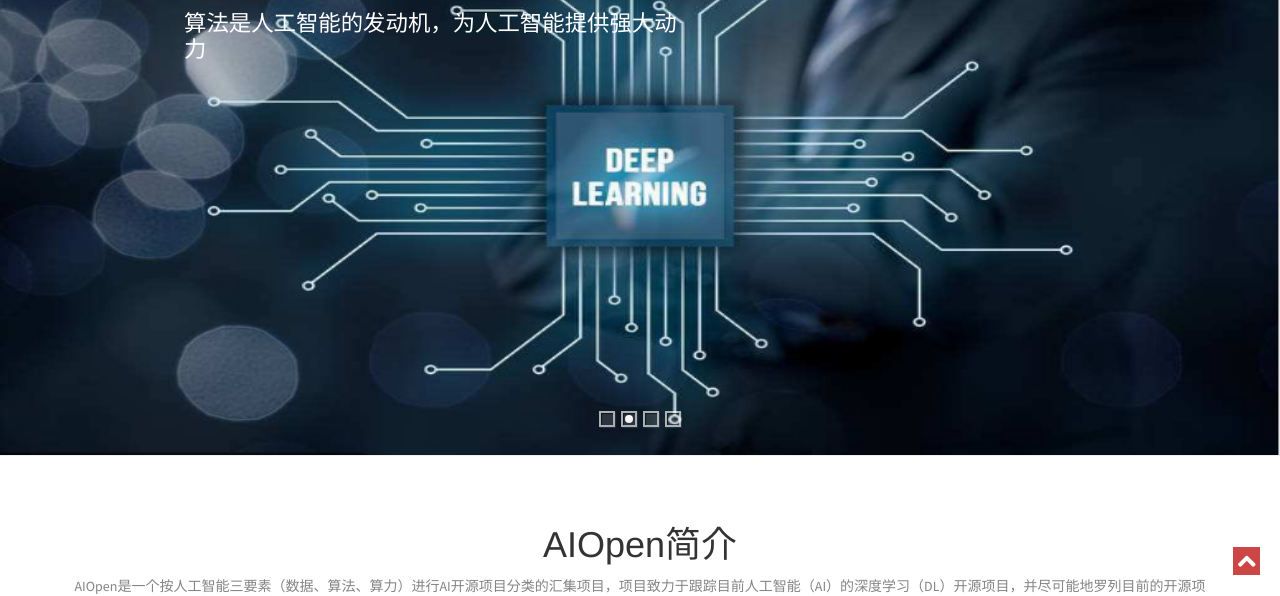
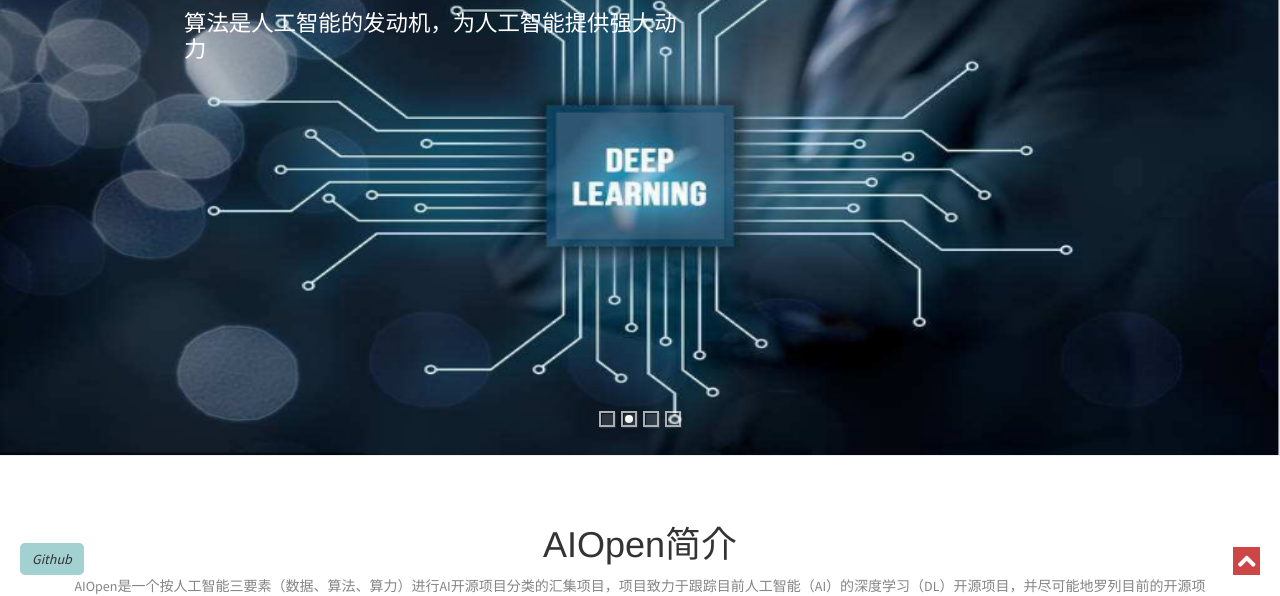
Before and after one commit to aiopens/main, a plain HTML site: page index.html in a window 1280 px wide. Shown: the part 205-801 px from the top of the page. Drawn offline with Linux system fonts and the light colour scheme.

Commit message:
20180713-1

```diff
--- a/css/styles.css
+++ b/css/styles.css
@@ -108,6 +108,17 @@ background: #E24040;
 #top {
     position: relative;
 }
+
+.topHomeLeft {
+    position: fixed;
+    bottom: 20px;
+    left: 20px;
+    z-index: 5;
+    font-style: italic;
+    font-weight: bold;
+    background: #A3D1D1;
+}
+
 
 .topHome {
     position: fixed;
--- a/index.html
+++ b/index.html
@@ -294,6 +294,8 @@
     </section>
 
 
+    <a href="http://github.com/jamess010/AIOpen" target="_blank" class="topHomeLeft btn btn-default">Github</a>
+
     <a href="#top" class="topHome"><i class="fa fa-chevron-up fa-2x"></i></a>
 
     <!--[if lte IE 8]><script src="//ajax.googleapis.com/ajax/libs/jquery/1.11.0/jquery.min.js"></script><![endif]-->
```
Also changed, not shown: images/ai_bg的副本.png (added).
